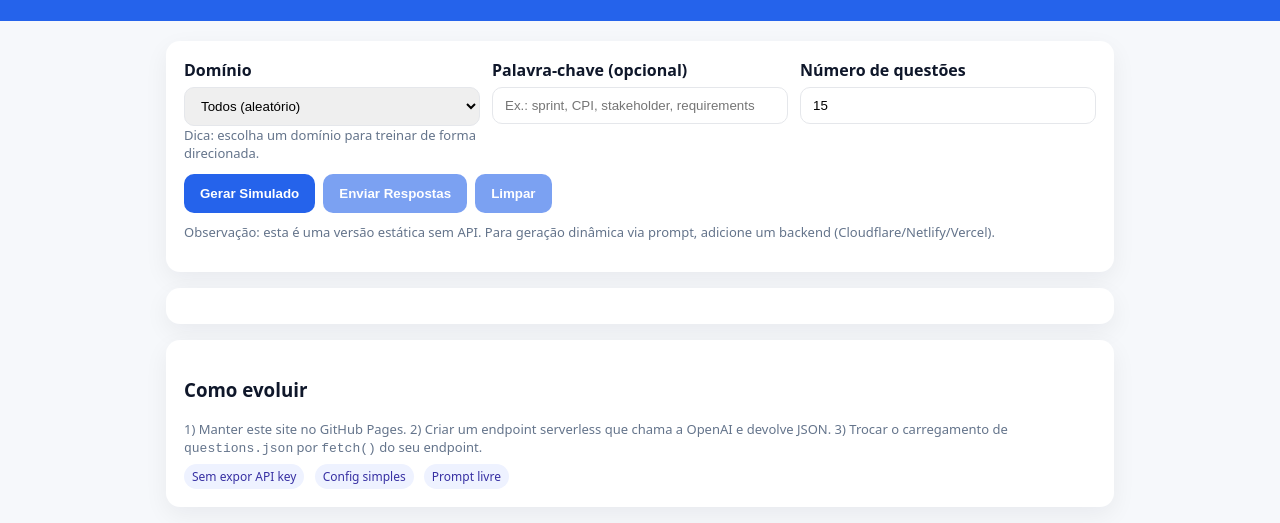
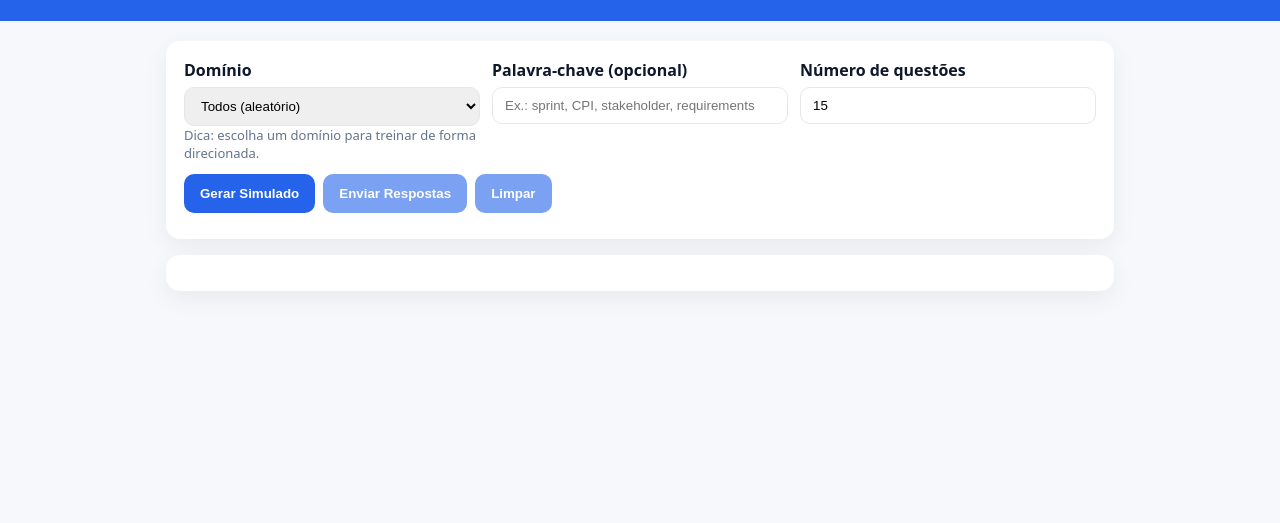
Before and after one commit to fbressane/capm-simulator, a plain HTML site: page index.html in a window 1280 px wide. Shown: the part 85-608 px from the top of the page. Drawn offline with Linux system fonts and the light colour scheme.

Commit message:
Update index.html

```diff
--- a/index.html
+++ b/index.html
@@ -29,6 +29,7 @@
     .score{ font-size:18px; font-weight:700; text-align:center; padding:14px; border-radius:12px; background:#eef2ff; }
     .muted{ color:#64748b; font-size:13px; }
     .pill{ display:inline-block; padding:4px 8px; background:#eef2ff; color:#3730a3; border-radius:999px; font-size:12px; margin-right:6px; }
+    #status{ font-size:13px; color:#475569; margin-top:8px;}
   </style>
 </head>
 <body>
@@ -44,14 +45,14 @@
           <select id="domain">
             <option value="all">Todos (aleatório)</option>
             <option value="I">I. Fundamentals & Core Concepts (36%)</option>
-            <option value="II">II. Predictive, Plan‑Based (17%)</option>
+            <option value="II">II. Predictive, Plan-Based (17%)</option>
             <option value="III">III. Agile Frameworks (20%)</option>
             <option value="IV">IV. Business Analysis (27%)</option>
           </select>
           <div class="muted">Dica: escolha um domínio para treinar de forma direcionada.</div>
         </div>
         <div>
-          <label for="keywords">Palavra‑chave (opcional)</label>
+          <label for="keywords">Palavra-chave (opcional)</label>
           <input type="text" id="keywords" placeholder="Ex.: sprint, CPI, stakeholder, requirements">
         </div>
         <div>
@@ -64,25 +65,11 @@
         <button id="btnSubmit" disabled>Enviar Respostas</button>
         <button id="btnReset" disabled>Limpar</button>
       </div>
-      <p class="muted" style="margin-top:10px;">
-        Observação: esta é uma versão estática sem API. Para geração dinâmica via prompt, adicione um backend (Cloudflare/Netlify/Vercel).
-      </p>
+      <div id="status"></div>
     </section>
 
     <section id="quizArea" class="card"></section>
     <section id="scoreArea" class="card" style="display:none;"></section>
-
-    <section class="card">
-      <h3>Como evoluir</h3>
-      <div class="muted">
-        1) Manter este site no GitHub Pages. 2) Criar um endpoint serverless que chama a OpenAI e devolve JSON. 3) Trocar o carregamento de <code>questions.json</code> por <code>fetch()</code> do seu endpoint.
-      </div>
-      <div style="margin-top:8px;">
-        <span class="pill">Sem expor API key</span>
-        <span class="pill">Config simples</span>
-        <span class="pill">Prompt livre</span>
-      </div>
-    </section>
   </main>
   <script src="app.js"></script>
 </body>
```
